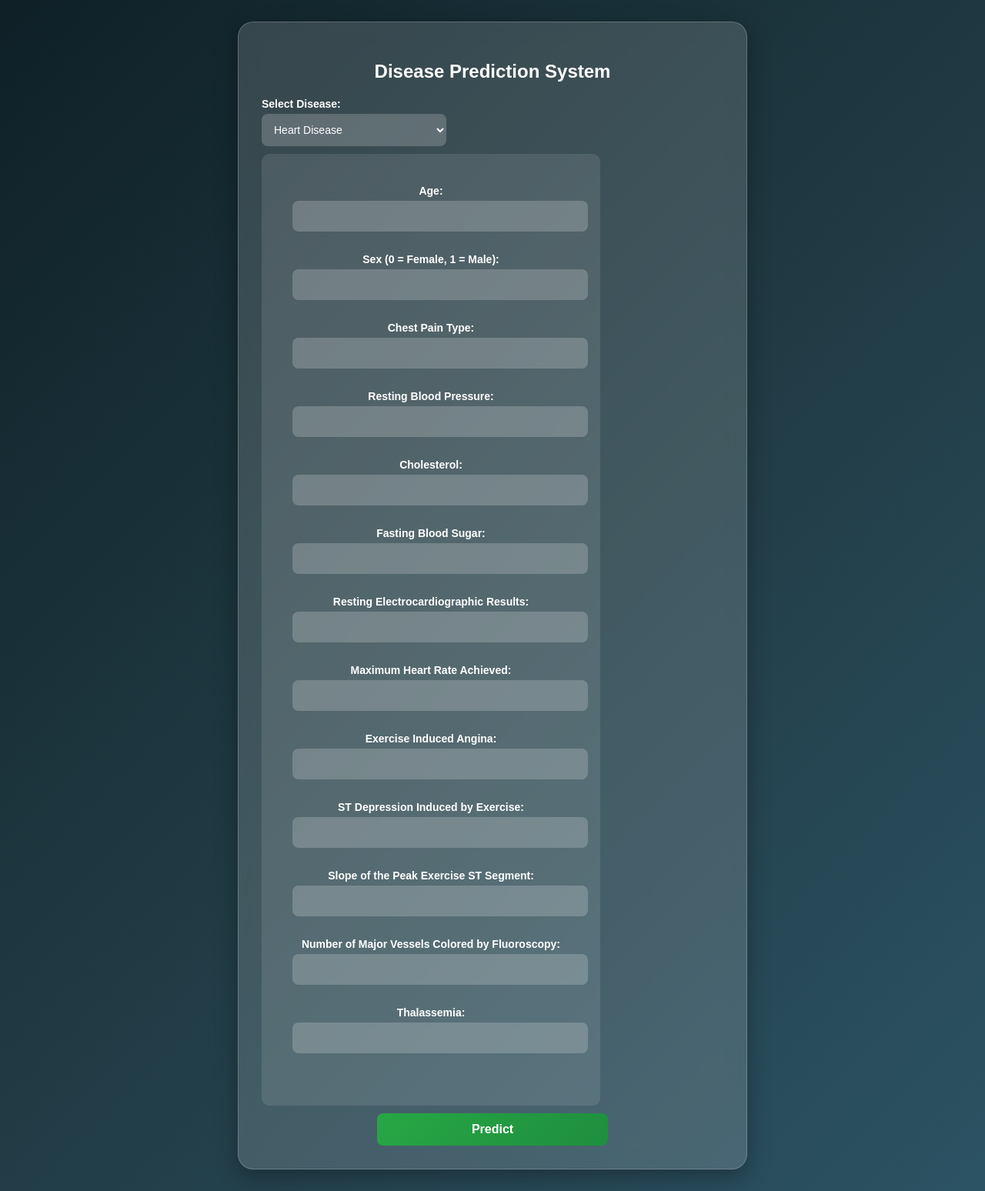
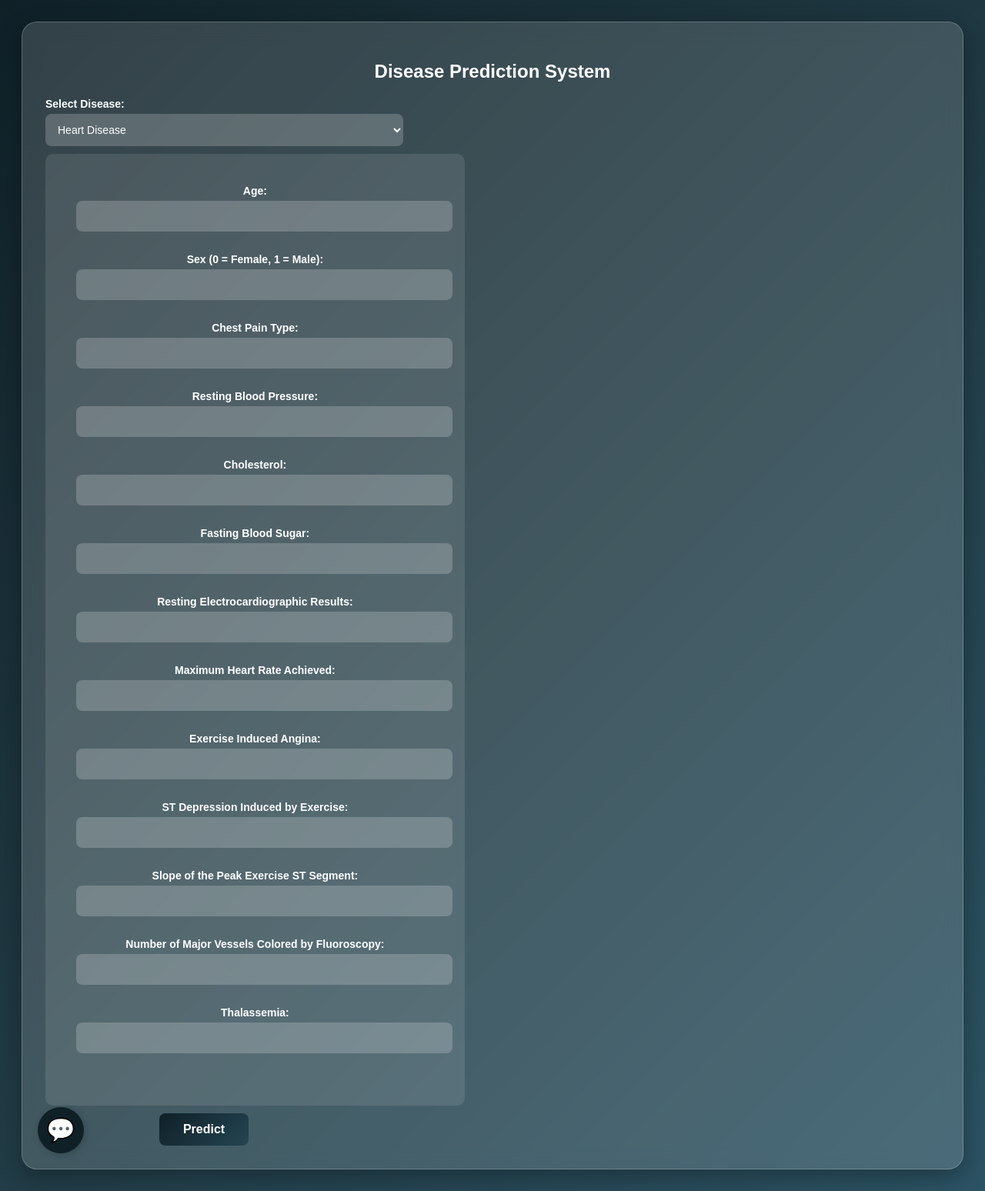
Before and after one commit to Avni2002/Disease-Prediction-System, a Flask app: page / in a window 1280 px wide. Shown: the whole page at 77% size. Run offline with Flask 3, Linux system fonts and the light colour scheme; parts of the project's set-up code (start-up, migrations or seed data) failed here and were passed over.

Commit message:
Added a chatbot

```diff
--- a/disease_prediction/app.py
+++ b/disease_prediction/app.py
@@ -2,8 +2,15 @@ from flask import Flask, request, jsonify, render_template
 import pickle
 import numpy as np
 import pandas as pd
+import openai
+import os
+from dotenv import load_dotenv
 
 app = Flask(__name__)
+
+# Load environment variables
+load_dotenv()
+openai.api_key = os.getenv("OPENAI_API_KEY")
 
 # Load the trained models
 with open("models/heart_disease_model.pkl", "rb") as file:
@@ -49,5 +56,27 @@ def predict_liver_disease():
     result = "disease" if prediction[0] == 1 else "no-disease"
     return jsonify({"prediction": result})
 
+# Chatbot route
+@app.route('/chatbot', methods=['POST'])
+def chatbot():
+    user_message = request.json.get("message")
+
+    if not user_message:
+        return jsonify({"reply": "Please ask a health-related question."})
+
+    try:
+        response = openai.ChatCompletion.create(
+            model="gpt-3.5-turbo",
+            messages=[
+                {"role": "system", "content": "You are a medical assistant. Provide health-related advice."},
+                {"role": "user", "content": user_message}
+            ]
+        )
+        bot_reply = response["choices"][0]["message"]["content"]
+    except Exception as e:
+        bot_reply = "Sorry, I am unable to process your request at the moment."
+
+    return jsonify({"reply": bot_reply})
+
 if __name__ == "__main__":
     app.run(debug=True)
--- a/disease_prediction/templates/index.html
+++ b/disease_prediction/templates/index.html
@@ -20,7 +20,7 @@
             padding: 30px;
             border-radius: 20px;
             box-shadow: 0 10px 30px rgba(0, 0, 0, 0.3);
-            max-width: 600px;
+            max-width: 1500px;
             margin: auto;
             color: white;
             backdrop-filter: blur(12px);
@@ -44,7 +44,7 @@
 
         /* Right Side - Dynamic Input Fields */
         .right-side {
-            width: 60%;
+            width: 40%;
             background: rgba(255, 255, 255, 0.1);
             padding: 40px;
             border-radius: 10px;
@@ -85,7 +85,7 @@
 
         /* Button Styling */
         button {
-            background: linear-gradient(135deg, #28a745, #1e8e3e);
+            background: linear-gradient(135deg, #0f2027,rgb(36, 69, 83));
             color: white;
             border: none;
             padding: 12px;
@@ -93,9 +93,102 @@
             border-radius: 8px;
             font-size: 16px;
             transition: all 0.3s ease;
-            width: 50%;
+            width: 10%;
             margin-top: 10px;
             font-weight: bold;
+            margin-right: 750px;
+        }
+
+        /* Chatbot Icon (Toggle Button) */
+
+        .chatbot-container {
+            position: fixed;
+            bottom: 20px;
+            left: 20px;
+            width: 320px;
+            z-index: 1000;
+        }
+
+        .chatbot-icon {
+            width: 60px;
+            height: 60px;
+            background-color: #0f2027; /* WhatsApp Green */
+            color: white;
+            font-size: 30px;
+            border-radius: 50%;
+            text-align: center;
+            line-height: 60px;
+            cursor: pointer;
+            box-shadow: 2px 2px 10px rgba(0, 0, 0, 0.2);
+        }
+
+        /* Chatbox Styling */
+        .chatbox {
+            display: none;
+            background: white;
+            border-radius: 10px;
+            box-shadow: 2px 2px 10px rgba(0, 0, 0, 0.2);
+            width: 100%;
+            height: 400px;
+            overflow-y: auto;
+            padding: 10px;
+            position: relative;
+        }
+
+        /* Chat Messages */
+        .chatbox-messages {
+            height: 350px;
+            overflow-y: auto;
+            padding: 10px;
+        }
+
+        .chatbox-messages p {
+            padding: 8px 12px;
+            border-radius: 10px;
+            margin: 5px 0;
+            max-width: 80%;
+        }
+
+        /* User and Bot Message Styles */
+        .user-message {
+            background-color: #2488ab; /* WhatsApp Light Green */
+            align-self: flex-end;
+            text-align: right;
+            max-width: fit-content;
+        }
+
+        .bot-message {
+            background-color: #2c5364;
+            text-align: left;
+            max-width: fit-content;
+        }
+
+        /* Chat Input Box */
+        .chat-input-container {
+            display: flex;
+            padding: 10px;
+            border-top: 1px solid #ddd;
+        }
+
+        .chat-input {
+            flex: 1;
+            padding: 8px;
+            border: none;
+            border-radius: 5px;
+            background-color: #2c5364;
+            width: max-content;
+        }
+
+        .send-button {
+            background-color: #0f2027;
+            color: white;
+            border: none;
+            padding: 1px 10px;
+            border-radius: 5px;
+            cursor: pointer;
+            margin-left: 40px;
+            width: max-content;
+            height: 34px
         }
 
 
@@ -119,9 +212,8 @@
                 flex-direction: column;
             }
 
-            .left-side, .right-side {
-                width: 100%;
-            }
+
+
         }
     </style>
 </head>
@@ -150,7 +242,21 @@
 
         <div class="result" id="prediction-result"></div>
     </form>
+    <div class="chatbot-container">
+        <div class="chatbot-icon" onclick="toggleChat()">💬</div>
+        <div class="chatbox" id="chatbox">
+            <div class="chatbox-messages" id="chatbox-messages">
+                <p class="bot-message"><strong>Chatbot:</strong> Hello! How can I help you?</p>
+            </div>
+            <div class="chat-input-container">
+                <input type="text" class="chat-input" id="chat-input" placeholder="Type a message...">
+                <button class="send-button" onclick="sendMessage()">Send</button>
+            </div>
+        </div>
     </div>
+    </div>
+
+
 
     <script>
         function updateForm() {
@@ -338,6 +444,40 @@
         }
         // Initialize the form when the page loads
         window.addEventListener('DOMContentLoaded', updateForm);
+
+        function toggleChat() {
+            var chatbox = document.getElementById("chatbox");
+            chatbox.style.display = (chatbox.style.display === "block") ? "none" : "block";
+        }
+
+        function sendMessage() {
+            var inputField = document.getElementById("chat-input");
+            var userMessage = inputField.value.trim();
+            if (userMessage === "") return;
+
+            var chatboxMessages = document.getElementById("chatbox-messages");
+            chatboxMessages.innerHTML += `<p class="user-message"><strong>You:</strong> ${userMessage}</p>`;
+
+            var botResponse = getBotResponse(userMessage);
+            chatboxMessages.innerHTML += `<p class="bot-message"><strong>Chatbot:</strong> ${botResponse}</p>`;
+
+            chatboxMessages.scrollTop = chatboxMessages.scrollHeight;
+            inputField.value = "";
+        }
+
+        function getBotResponse(message) {
+            message = message.toLowerCase();
+
+            if (message.includes("heart disease")) {
+                return "Heart disease refers to conditions affecting the heart.";
+            } else if (message.includes("thalassemia")) {
+                return "Thalassemia is a blood disorder affecting hemoglobin production.";
+            } else if (message.includes("symptoms of diabetes")) {
+                return "Common symptoms include excessive thirst, frequent urination, and fatigue.";
+            } else {
+                return "I'm here to help! Please ask a medical-related question.";
+            }
+        }
     </script>
 </body>
 </html>
```
